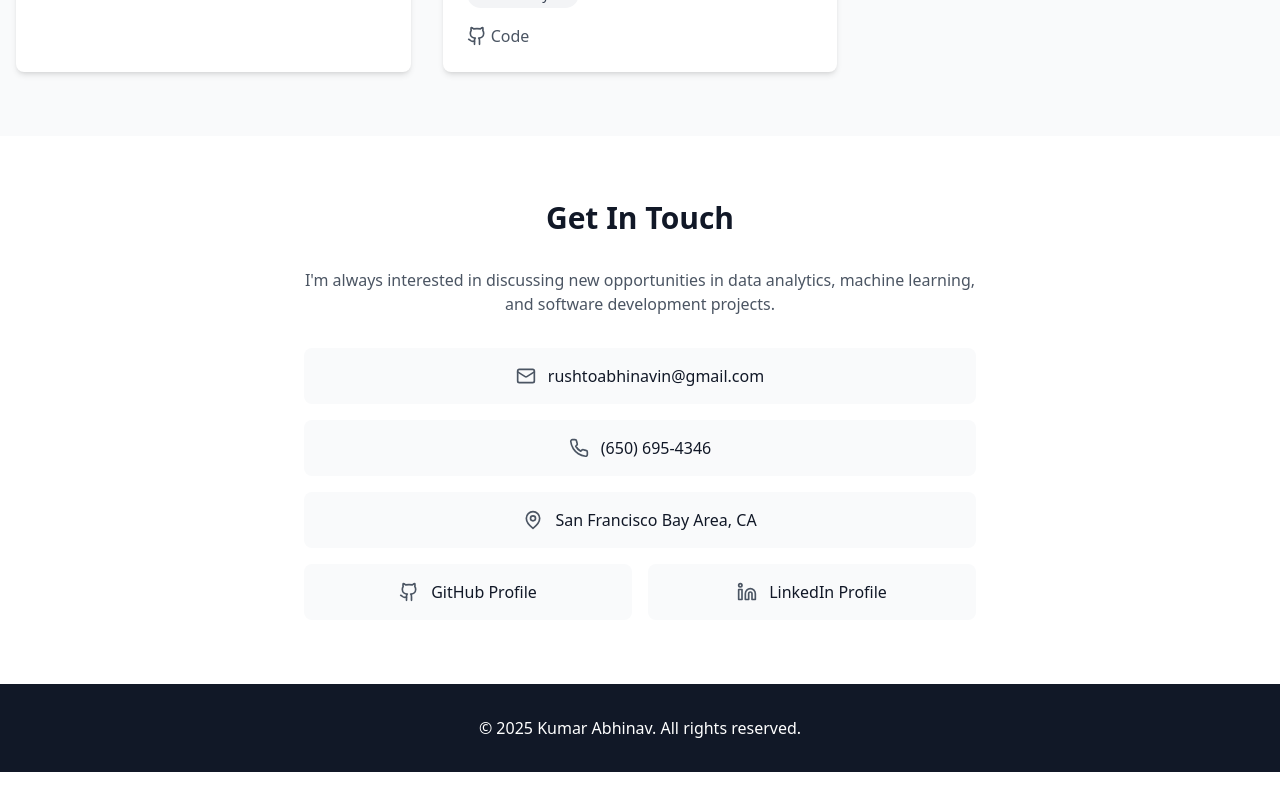
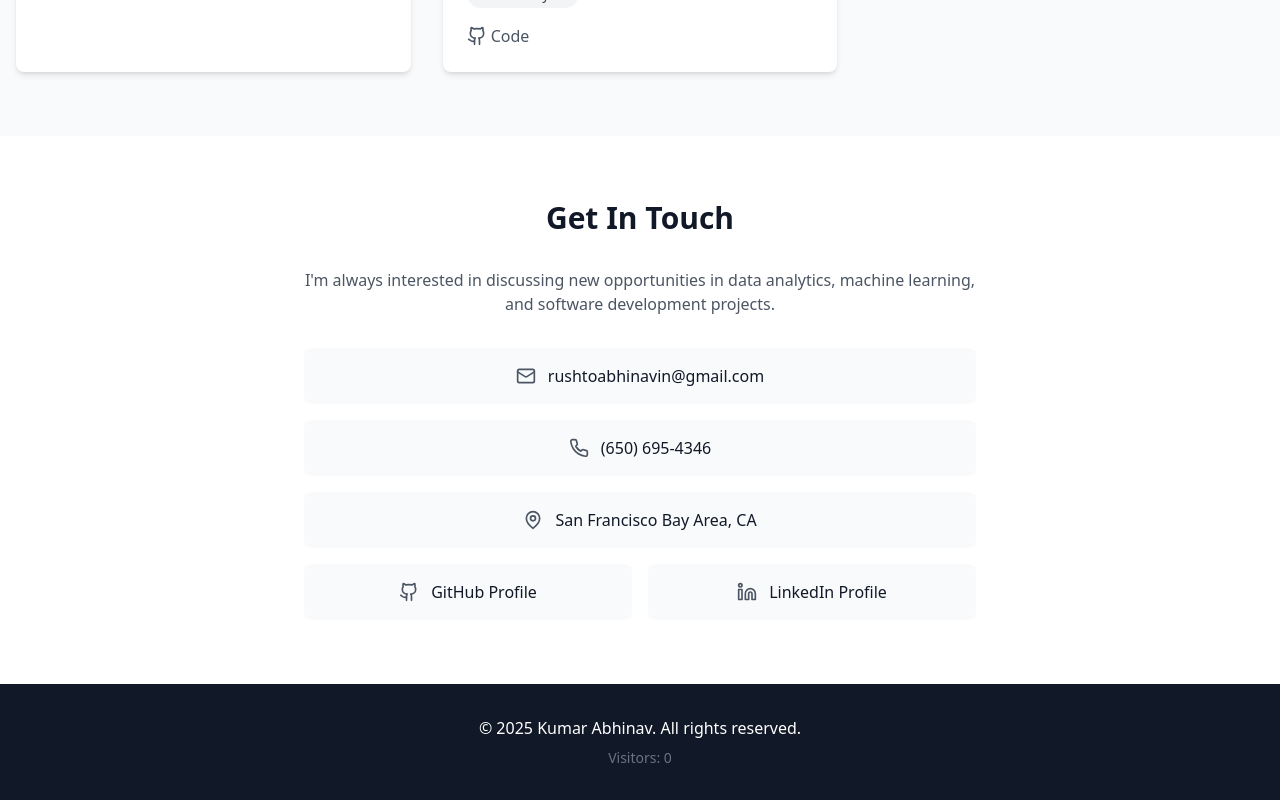
Before and after one commit to Abhinav0905/Abhinav0905.github.io, a React (Vite) app: page / in a window 1280 px wide. Shown: the part 3672-4472 px from the top of the page. Before the commit the page ends 4444 px from the top, so only its background shows below. Built offline with nearby package versions, Linux system fonts and the light colour scheme; no server answers.

Commit message:
Add Google Analytics tracking and VisitorCounter component

```diff
--- a/index.html
+++ b/index.html
@@ -5,6 +5,14 @@
     <meta name="viewport" content="width=device-width, initial-scale=1.0" />
     <meta name="description" content="Kumar Abhinav - Senior Software Engineer and Data Analyst Portfolio" />
     <title>Kumar Abhinav | Portfolio</title>
+    <!-- Google tag (gtag.js) -->
+    <script async src="https://www.googletagmanager.com/gtag/js?id=G-LYS6K9NYR5"></script>
+    <script>
+      window.dataLayer = window.dataLayer || [];
+      function gtag(){dataLayer.push(arguments);}
+      gtag('js', new Date());
+      gtag('config', 'G-LYS6K9NYR5');
+    </script>
   </head>
   <body>
     <div id="root"></div>
--- a/src/App.tsx
+++ b/src/App.tsx
@@ -5,6 +5,7 @@ import { Hero } from './components/Hero';
 import { Experience } from './components/Experience';
 import { Projects } from './components/Projects';
 import { Contact } from './components/Contact';
+import { VisitorCounter } from './components/VisitorCounter';
 
 function App() {
   return (
@@ -19,6 +20,9 @@ function App() {
       <footer className="bg-gray-900 text-white py-8">
         <div className="container mx-auto px-4 text-center">
           <p>© {new Date().getFullYear()} Kumar Abhinav. All rights reserved.</p>
+          <div className="mt-2">
+            <VisitorCounter />
+          </div>
         </div>
       </footer>
     </div>
--- /dev/null
+++ b/src/components/VisitorCounter.tsx
@@ -0,0 +1,34 @@
+import { useState, useEffect } from 'react';
+
+export function VisitorCounter() {
+  const [visitorCount, setVisitorCount] = useState<number | null>(null);
+  const [loading, setLoading] = useState(true);
+
+  useEffect(() => {
+    // Using CountAPI - a free and simple counting API
+    const fetchVisitorCount = async () => {
+      try {
+        // Replace 'abhinav-portfolio' with your preferred namespace
+        const response = await fetch('https://api.countapi.xyz/hit/abhinav-portfolio/visits');
+        const data = await response.json();
+        setVisitorCount(data.value);
+        setLoading(false);
+      } catch (error) {
+        console.error('Error fetching visitor count:', error);
+        setLoading(false);
+      }
+    };
+
+    fetchVisitorCount();
+  }, []);
+
+  return (
+    <div className="flex items-center justify-center text-sm text-gray-500">
+      {loading ? (
+        <span>Loading visitor count...</span>
+      ) : (
+        <span>Visitors: {visitorCount?.toLocaleString() || '0'}</span>
+      )}
+    </div>
+  );
+}
```
Also changed, not shown: 8 other files (tests, documents, lock files or other folders).
